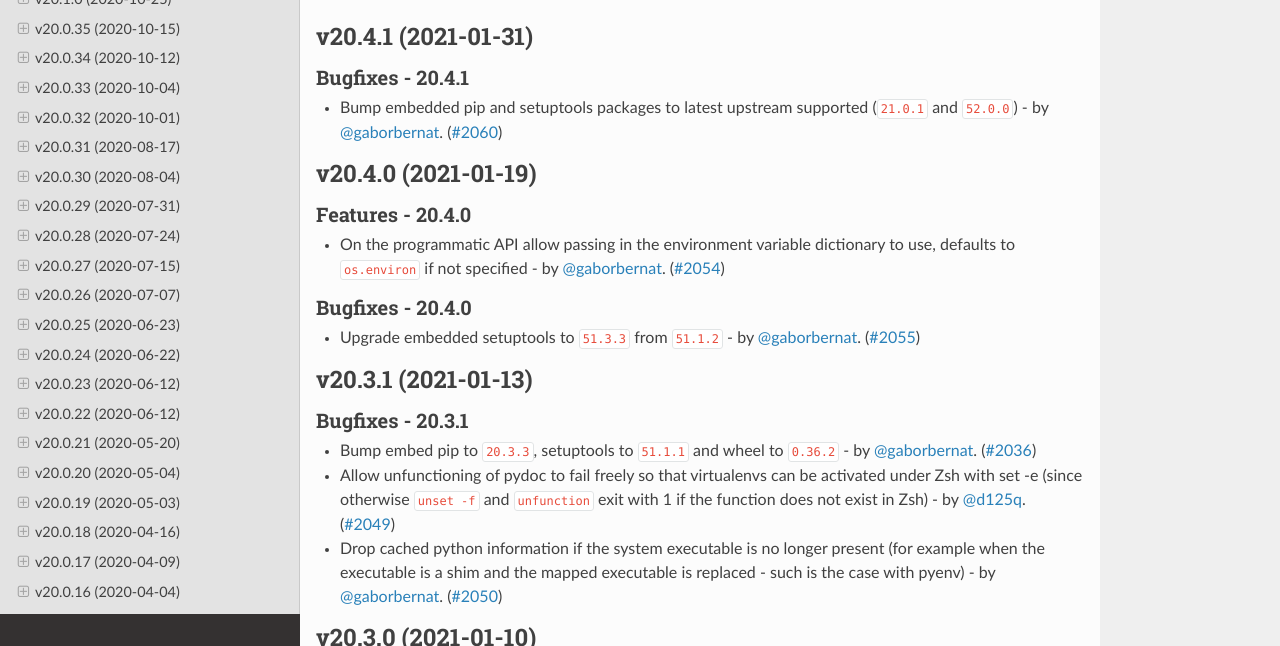
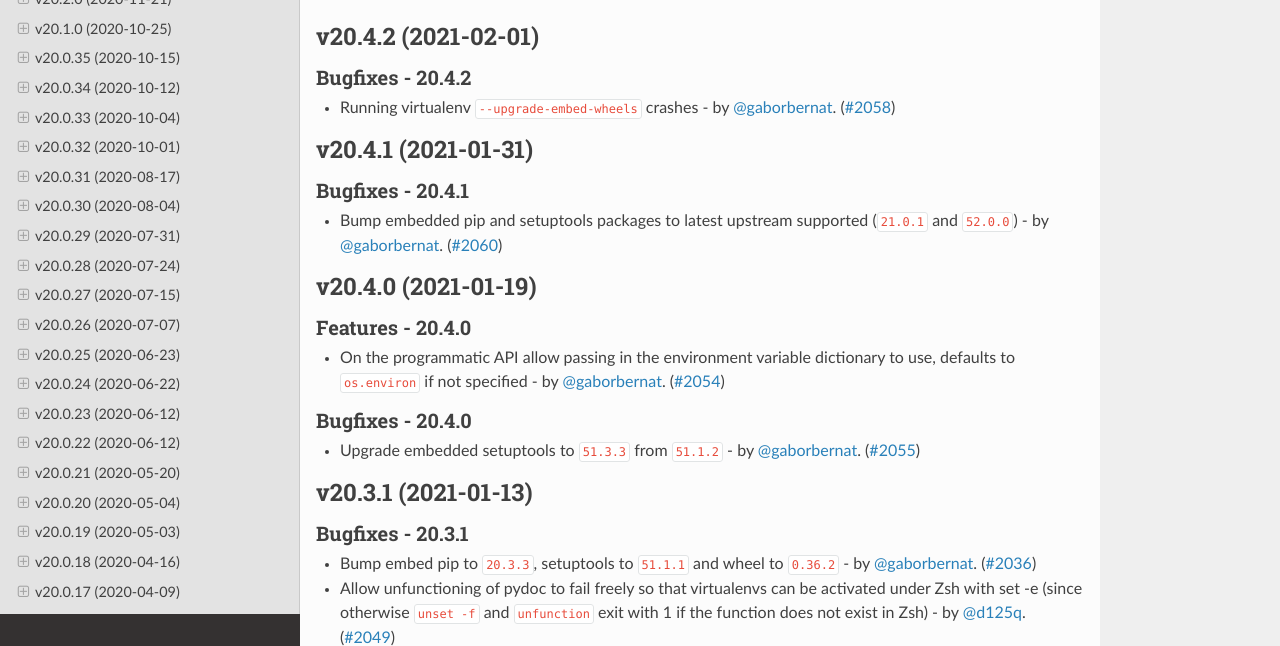
Before and after one commit to pypa/virtualenv, a Sphinx documentation site: the page built from docs/changelog.rst, in a window 1280 px wide and 900 px high, cut to the strip 254-900 px from the top of the window. Built offline with Sphinx 7.4.7 and the Read the Docs theme 2.0.0, drawn with Linux system fonts in a browser that asks for light colours; pages that are not in the unit, such as notebooks, are missing from menus; the version number could not be read and is left out.

Commit message:
release 20.4.2

```diff
--- a/docs/changelog.rst
+++ b/docs/changelog.rst
@@ -4,6 +4,14 @@
 .. include:: _draft.rst
 
 .. towncrier release notes start
+
+v20.4.2 (2021-02-01)
+--------------------
+
+Bugfixes - 20.4.2
+~~~~~~~~~~~~~~~~~
+- Running virtualenv ``--upgrade-embed-wheels`` crashes - by :user:`gaborbernat`. (`#2058 <https://github.com/pypa/virtualenv/issues/2058>`_)
+
 
 v20.4.1 (2021-01-31)
 --------------------
--- a/docs/changelog/2058.bugfix.rst
+++ /dev/null
@@ -1 +0,0 @@
-Running virtualenv ``--upgrade-embed-wheels`` crashes - by :user:`gaborbernat`.
```
